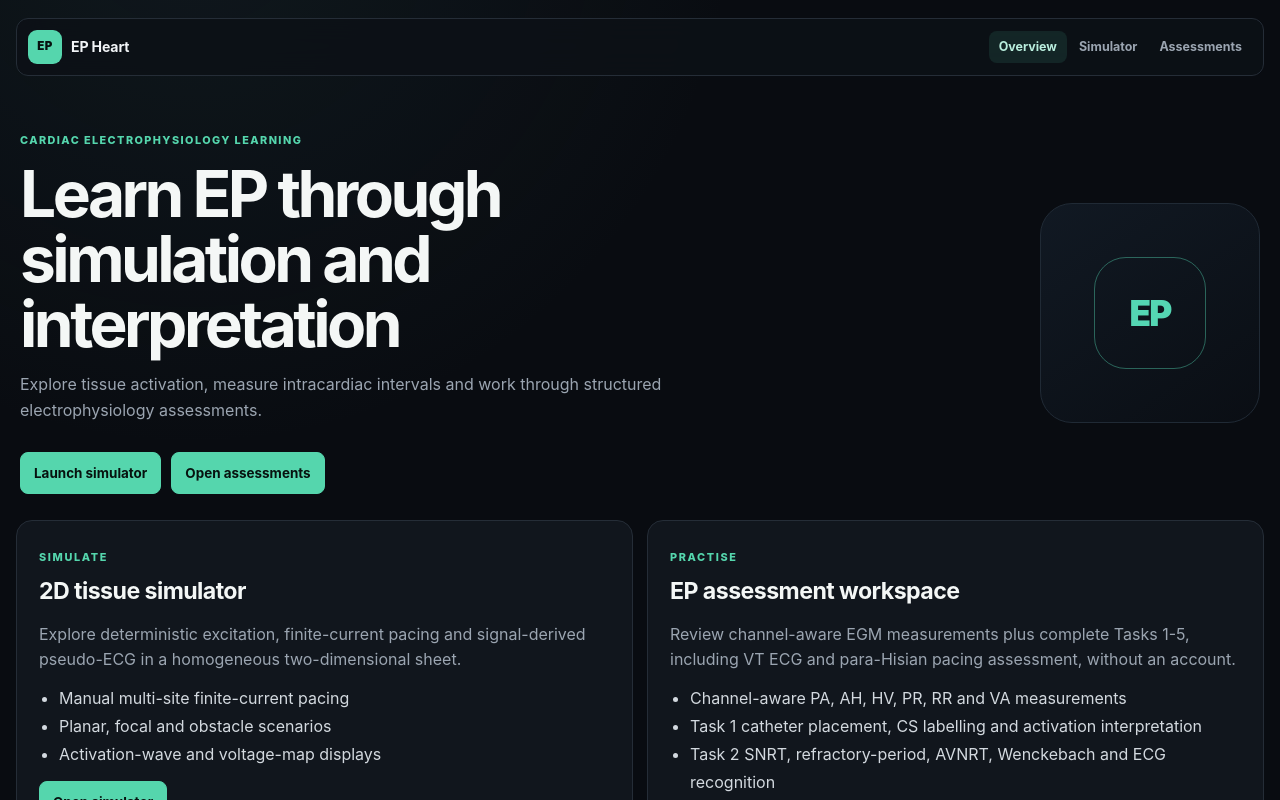
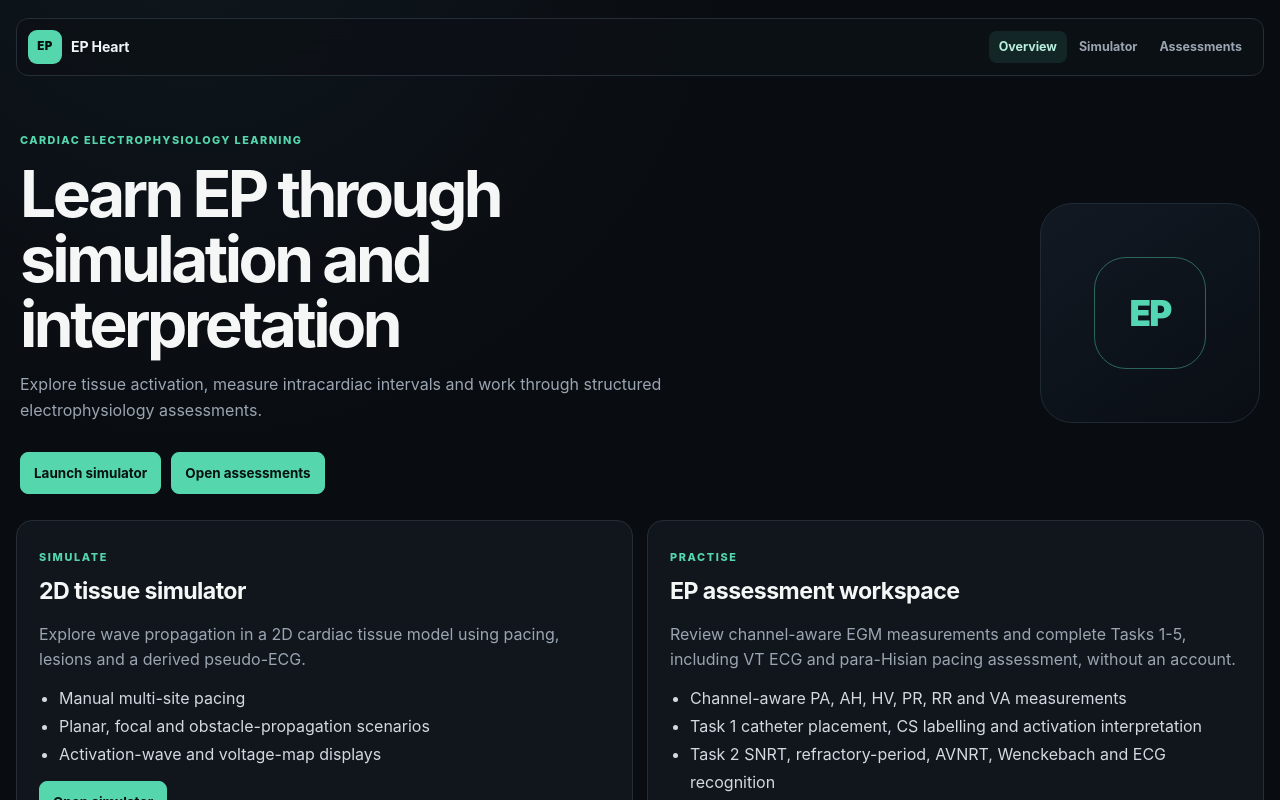
Before and after one commit to Niedharsan/ep-heart-physics-base, a React (Vite) app: page / in a window 1280 px wide. Shown: the top 800 px of the page. Built offline with nearby package versions, Linux system fonts and the light colour scheme.

Commit message:
Simplify public module descriptions

```diff
--- a/src/clientPreview/routes.ts
+++ b/src/clientPreview/routes.ts
@@ -21,12 +21,12 @@ export const clientModules: readonly ClientModuleDefinition[] = Object.freeze([
   Object.freeze({
     id: 'simulator',
     title: '2D tissue simulator',
-    summary: 'Explore deterministic excitation, finite-current pacing and signal-derived pseudo-ECG in a homogeneous two-dimensional sheet.',
+    summary: 'Explore wave propagation in a 2D cardiac tissue model using pacing, lesions and a derived pseudo-ECG.',
     href: appHref('mode=simulator'),
     status: 'Available',
     capabilities: Object.freeze([
-      'Manual multi-site finite-current pacing',
-      'Planar, focal and obstacle scenarios',
+      'Manual multi-site pacing',
+      'Planar, focal and obstacle-propagation scenarios',
       'Activation-wave and voltage-map displays',
     ]),
     limitation: 'Educational/research prototype; not anatomical whole-heart propagation.',
@@ -34,7 +34,7 @@ export const clientModules: readonly ClientModuleDefinition[] = Object.freeze([
   Object.freeze({
     id: 'assessment',
     title: 'EP assessment workspace',
-    summary: 'Review channel-aware EGM measurements plus complete Tasks 1-5, including VT ECG and para-Hisian pacing assessment, without an account.',
+    summary: 'Review channel-aware EGM measurements and complete Tasks 1-5, including VT ECG and para-Hisian pacing assessment, without an account.',
     href: appHref('mode=assessment'),
     status: 'Available',
     capabilities: Object.freeze([
@@ -44,7 +44,7 @@ export const clientModules: readonly ClientModuleDefinition[] = Object.freeze([
       'Task 3 atrial tachycardia, AH-threshold, cannon-wave, adenosine and AVNRT assessment',
       'Task 4 AVRT activation, VAAV/VAV response and pacing-manoeuvre interpretation',
       'Task 5 ventricular-tachycardia ECG and para-Hisian pacing interpretation',
-      'Local attempt history and structured client feedback packages',
+      'Local attempt history and structured feedback',
     ]),
     limitation: 'Synthetic educational traces; not patient data or a diagnostic device.',
   }),
```
